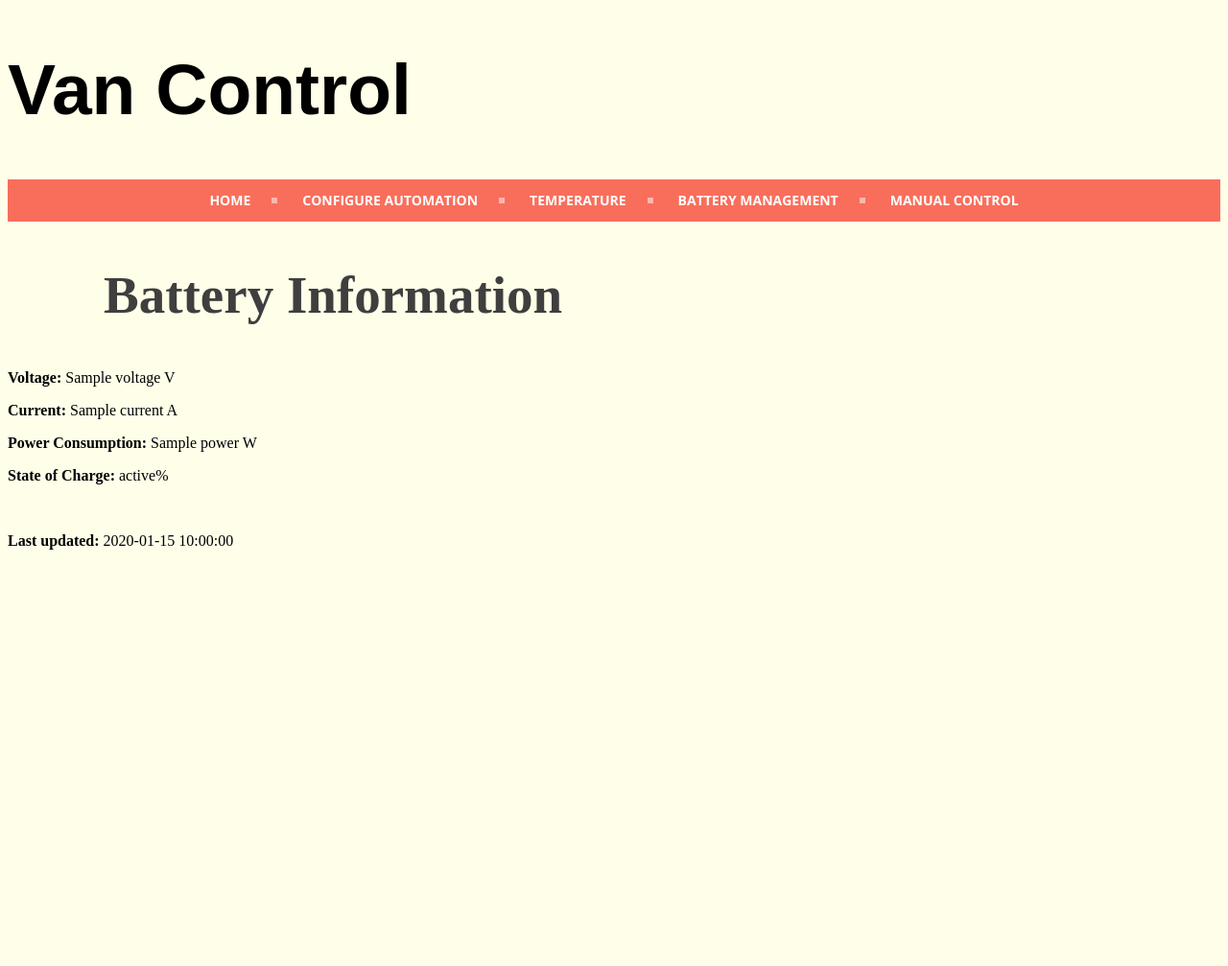
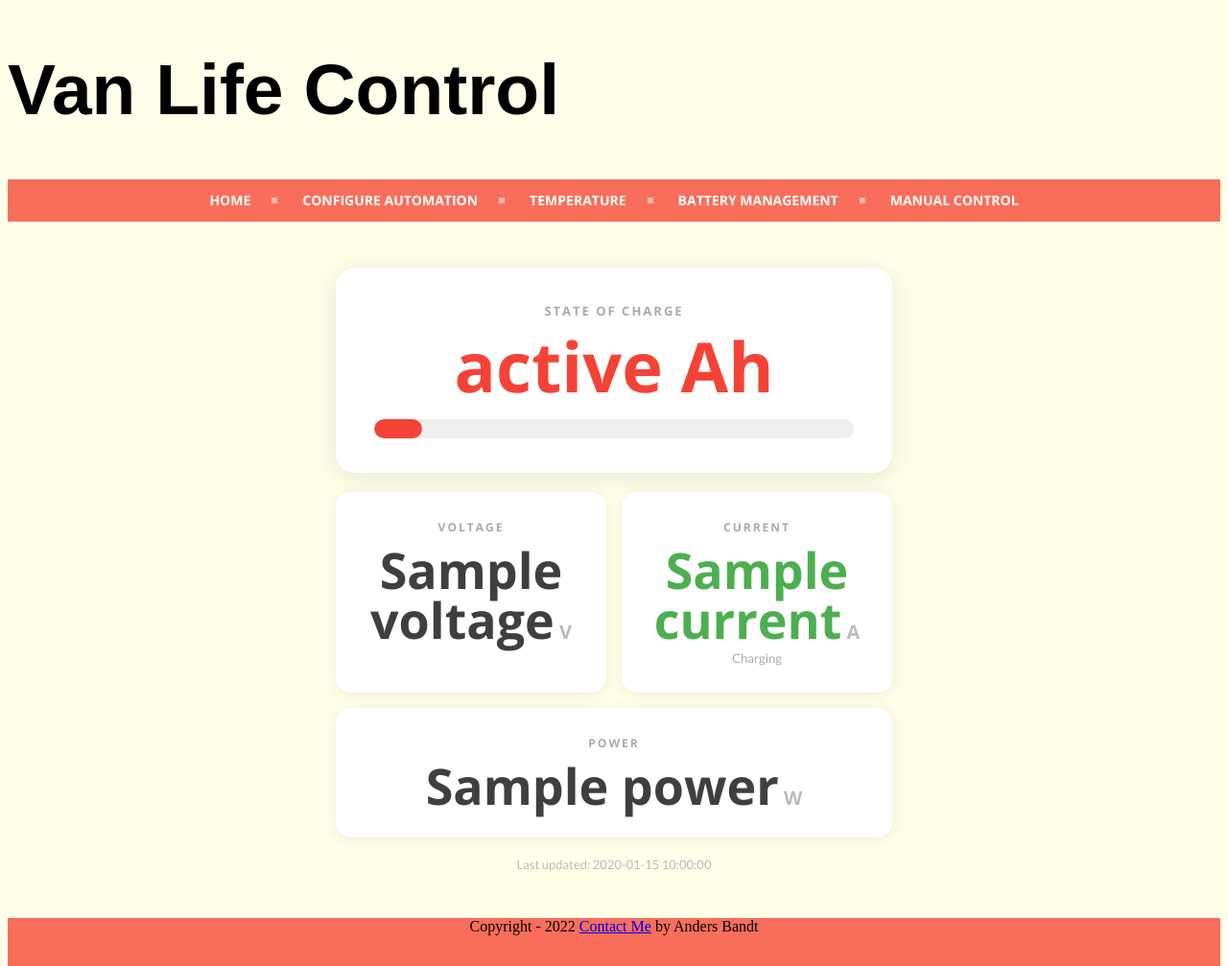
Before and after one commit to andersbandt/Van-Control, a Python web app: template vf/templates/battery.html in a window 1280 px wide. Shown: the whole page at 96% size. Before the commit the page ends 573 px from the top, so only its background shows below. Run offline with Jinja, Linux system fonts and the light colour scheme; the template is opened without the code that fills it: most values are stand-ins (such as "Sample title", 1, 10 or a date in 2020).

Commit message:
redesign home page, battery page; flip trends chart x-axis
Home page now shows three large live temperature readouts (one per sensor)
fetched async from a new /current_temps endpoint. Battery page rebuilt with
SOC bar, color-coded charge/discharge indicator, and card grid for voltage,
current, and power. Daily trends chart x-axis reversed so most recent day
appears on the left.

Co-Authored-By: Claude Sonnet 4.6 <noreply@anthropic.com>

```diff
--- a/vf/static/css/stylesheet.css
+++ b/vf/static/css/stylesheet.css
@@ -445,3 +445,170 @@ li:first-child a:after {
     margin-right: 20px;
   }
 }
+
+
+/* ── HOME PAGE: Temperature Cards ───────────────────────────────────────────── */
+
+.temp-grid {
+  display: flex;
+  gap: 28px;
+  justify-content: center;
+  padding: 60px 24px;
+  flex-wrap: wrap;
+}
+
+.temp-card {
+  background: #fff;
+  border-radius: 20px;
+  box-shadow: 0 4px 24px rgba(0,0,0,0.10);
+  padding: 44px 56px;
+  text-align: center;
+  min-width: 200px;
+  flex: 1;
+  max-width: 300px;
+}
+
+.temp-label {
+  font-size: 14px;
+  font-family: 'Open Sans', sans-serif;
+  font-weight: 700;
+  color: #aaa;
+  text-transform: uppercase;
+  letter-spacing: 2.5px;
+  margin-bottom: 16px;
+}
+
+.temp-value {
+  font-size: 100px;
+  font-weight: 700;
+  font-family: 'Open Sans', sans-serif;
+  color: #3f3f3f;
+  line-height: 1;
+}
+
+.temp-unit {
+  font-size: 28px;
+  color: #bbb;
+  margin-top: 10px;
+}
+
+@media screen and (max-width: 768px) {
+  .temp-grid { padding: 32px 16px; gap: 16px; }
+  .temp-card  { padding: 32px 24px; max-width: 100%; }
+  .temp-value { font-size: 72px; }
+}
+
+
+/* ── BATTERY PAGE ────────────────────────────────────────────────────────────── */
+
+.battery-dashboard {
+  max-width: 580px;
+  margin: 48px auto;
+  padding: 0 20px;
+}
+
+.battery-soc-block {
+  background: #fff;
+  border-radius: 20px;
+  box-shadow: 0 4px 24px rgba(0,0,0,0.10);
+  padding: 36px 40px;
+  text-align: center;
+  margin-bottom: 20px;
+}
+
+.battery-soc-label {
+  font-size: 13px;
+  font-family: 'Open Sans', sans-serif;
+  font-weight: 700;
+  color: #aaa;
+  text-transform: uppercase;
+  letter-spacing: 2px;
+  margin-bottom: 12px;
+}
+
+.battery-soc-value {
+  font-size: 72px;
+  font-weight: 700;
+  font-family: 'Open Sans', sans-serif;
+  line-height: 1;
+  margin-bottom: 20px;
+}
+
+.battery-soc-bar-container {
+  background: #eee;
+  border-radius: 12px;
+  height: 20px;
+  overflow: hidden;
+}
+
+.battery-soc-bar {
+  height: 100%;
+  border-radius: 12px;
+  transition: width 0.5s ease;
+}
+
+.battery-stat-grid {
+  display: grid;
+  grid-template-columns: 1fr 1fr;
+  gap: 16px;
+}
+
+.battery-stat-card {
+  background: #fff;
+  border-radius: 16px;
+  box-shadow: 0 2px 14px rgba(0,0,0,0.08);
+  padding: 28px 24px;
+  text-align: center;
+}
+
+.battery-stat-card--wide {
+  grid-column: 1 / -1;
+}
+
+.battery-stat-label {
+  font-size: 12px;
+  font-family: 'Open Sans', sans-serif;
+  font-weight: 700;
+  color: #aaa;
+  text-transform: uppercase;
+  letter-spacing: 2px;
+  margin-bottom: 10px;
+}
+
+.battery-stat-value {
+  font-size: 52px;
+  font-weight: 700;
+  font-family: 'Open Sans', sans-serif;
+  color: #3f3f3f;
+  line-height: 1;
+}
+
+.battery-stat-unit {
+  font-size: 20px;
+  color: #bbb;
+  font-weight: 400;
+}
+
+.battery-stat-sublabel {
+  font-size: 13px;
+  color: #aaa;
+  margin-top: 6px;
+  font-family: 'Lato', sans-serif;
+}
+
+.current-positive { color: #4caf50; }
+.current-negative { color: #f44336; }
+
+.battery-timestamp {
+  text-align: center;
+  color: #bbb;
+  font-size: 13px;
+  margin-top: 20px;
+  font-family: 'Lato', sans-serif;
+}
+
+@media screen and (max-width: 768px) {
+  .battery-soc-value { font-size: 56px; }
+  .battery-stat-value { font-size: 40px; }
+  .battery-stat-card { padding: 20px 16px; }
+}
--- a/vf/static/data.js
+++ b/vf/static/data.js
@@ -287,6 +287,7 @@ function fetchTrends() {
                 trendsChart.data.datasets[0].data        = rangeData;
                 trendsChart.data.datasets[1].data        = means;
                 trendsChart.options.scales.y.title.text  = `Temperature (${unit})`;
+                trendsChart.options.scales.x.reverse     = true;
                 trendsChart.update();
             } else {
                 trendsChart = new Chart(document.getElementById('trends-chart'), {
@@ -336,7 +337,7 @@ function fetchTrends() {
                             }
                         },
                         scales: {
-                            x: { title: { display: true, text: 'Day of Month' } },
+                            x: { title: { display: true, text: 'Day of Month' }, reverse: true },
                             y: { title: { display: true, text: `Temperature (${unit})` } }
                         }
                     }
--- a/vf/templates/battery.html
+++ b/vf/templates/battery.html
@@ -1,37 +1,58 @@
 <!DOCTYPE html>
 <html lang="en">
 <head>
-        <title>Van: Battery Management</title>
+    <title>Van: Battery</title>
     <meta charset="utf-8">
+    <meta name="viewport" content="width=device-width, initial-scale=1.0">
     <link rel="stylesheet" type="text/css" href="/static/css/stylesheet.css">
-      <script src="https://cdnjs.cloudflare.com/ajax/libs/Chart.js/2.9.4/Chart.js"></script>
-        <meta name="viewport" content="width=device-width, initial-scale=1.0">
 </head>
+<body>
+    <h1>Van Life Control</h1>
 
-
-<body>
-      <h1>Van Control</h1>
-    <!-- NAVBAR (include via Jinja) -->
     {% include 'asset_navbar.html' %}
 
-    <div class="container mt-4">
-        <h2>Battery Information</h2>
-        <div class="row mt-5">
-            <div class="col-md-6 offset-md-3">
-                <div class="card">
-                    <div class="card-header text-center">
-                    </div>
-                    <div class="card-body">
-                        <p><strong>Voltage:</strong> {{ voltage }} V</p>
-                        <p><strong>Current:</strong> {{ current }} A</p>
-                        <p><strong>Power Consumption:</strong> {{ power }} W</p>
-                        <p><strong>State of Charge:</strong> {{ state_of_charge }}%</p>
-                        <br>
-                        <p><strong>Last updated:</strong> {{ timestamp }}</p>
+    {% set soc = state_of_charge | float(0) %}
+    {% if soc >= 50 %}
+        {% set soc_color = '#4caf50' %}
+    {% elif soc >= 20 %}
+        {% set soc_color = '#ff9800' %}
+    {% else %}
+        {% set soc_color = '#f44336' %}
+    {% endif %}
+
+    {% set current_val = current | float(0) %}
+
+    <div class="battery-dashboard">
+
+        <div class="battery-soc-block">
+            <div class="battery-soc-label">State of Charge</div>
+            <div class="battery-soc-value" style="color: {{ soc_color }};">{{ state_of_charge }} Ah</div>
+            <div class="battery-soc-bar-container">
+                <div class="battery-soc-bar" style="width: {{ [soc, 100] | min }}%; background: {{ soc_color }};"></div>
             </div>
         </div>
+
+        <div class="battery-stat-grid">
+            <div class="battery-stat-card">
+                <div class="battery-stat-label">Voltage</div>
+                <div class="battery-stat-value">{{ voltage }}<span class="battery-stat-unit"> V</span></div>
+            </div>
+            <div class="battery-stat-card">
+                <div class="battery-stat-label">Current</div>
+                <div class="battery-stat-value {% if current_val >= 0 %}current-positive{% else %}current-negative{% endif %}">
+                    {{ current }}<span class="battery-stat-unit"> A</span>
+                </div>
+                <div class="battery-stat-sublabel">{% if current_val >= 0 %}Charging{% else %}Discharging{% endif %}</div>
+            </div>
+            <div class="battery-stat-card battery-stat-card--wide">
+                <div class="battery-stat-label">Power</div>
+                <div class="battery-stat-value">{{ power }}<span class="battery-stat-unit"> W</span></div>
             </div>
         </div>
+
+        <div class="battery-timestamp">Last updated: {{ timestamp }}</div>
     </div>
+
+    {% include 'asset_footer.html' %}
 </body>
 </html>
```
Also changed, not shown: vf/routes.py (+18 -0 lines), vf/templates/index.html (+36 -52 lines). Lines whose indentation alone changed are shown as unchanged.
